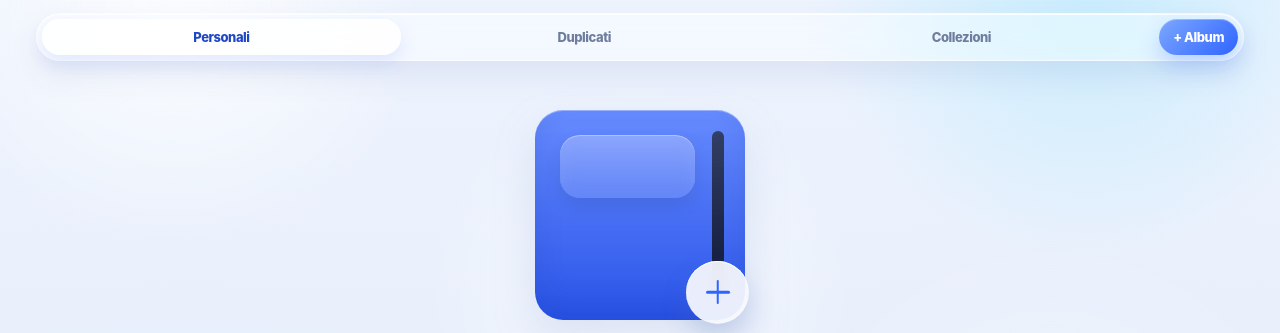
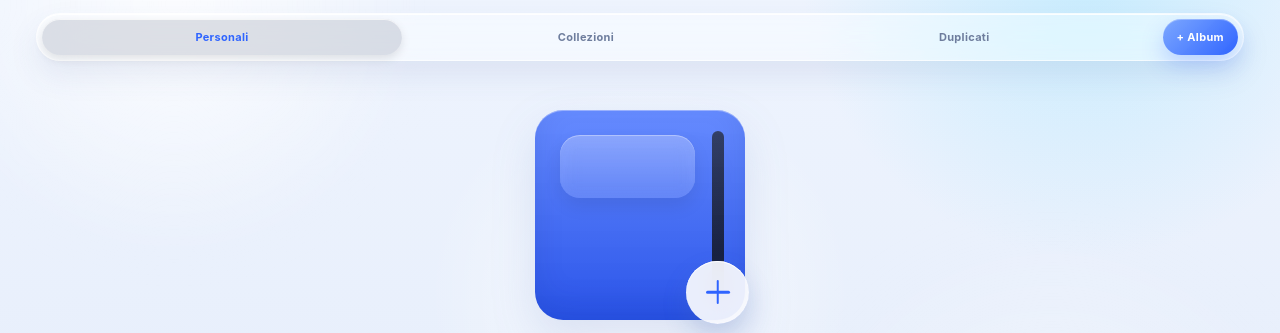
Before and after one commit to GAlabor/pokealbum, a plain HTML site: page index.html in a window 1280 px wide. Shown: the part 109-442 px from the top of the page. Drawn offline with Linux system fonts and the light colour scheme.

Commit message:
0.0.6
modificato testo e ombre menu sopra

```diff
--- a/index.html
+++ b/index.html
@@ -1192,9 +1192,9 @@
         background: transparent;
         color: #6e7d9d;
         font-family: inherit;
-        font-size: clamp(11px, 2.9vw, 13px);
-        font-weight: 800;
-        letter-spacing: -0.035em;
+        font-size: clamp(11px, 2.9vw, 11px);
+        font-weight: 700;
+        letter-spacing: 0.03em;
         white-space: nowrap;
         overflow: hidden;
         text-overflow: ellipsis;
@@ -1213,13 +1213,13 @@
       .qa-btn:active {
         transform: scale(0.97);
       }
-      .qa-btn.active {
-        color: #1f47c5;
-        background: rgba(255, 255, 255, 0.82);
-        box-shadow:
-          0 8px 18px rgba(47, 100, 255, 0.12),
-          inset 0 1px 0 rgba(255, 255, 255, 0.95);
-      }
+	  .qa-btn.active {
+		color: #2f64ff;
+		background: rgba(120, 130, 150, 0.24);
+		box-shadow:
+  0 4px 10px rgba(0, 0, 0, 0.10),
+  inset 0 1px 0 rgba(255, 255, 255, 0.7);
+	  }
       .qa-add {
         min-width: 72px;
         padding: 0 14px;
@@ -1302,8 +1302,8 @@
             </header>
 <div class="quick-actions" role="tablist" aria-label="Filtri raccolta">
   <button class="qa-btn active" type="button" aria-pressed="true">Personali</button>
+  <button class="qa-btn" type="button" aria-pressed="false">Collezioni</button>
   <button class="qa-btn" type="button" aria-pressed="false">Duplicati</button>
-  <button class="qa-btn" type="button" aria-pressed="false">Collezioni</button>
   <button class="qa-btn qa-add" id="quickAddAlbumBtn" type="button" aria-label="Aggiungi album">+ Album</button>
 </div>
 
```
